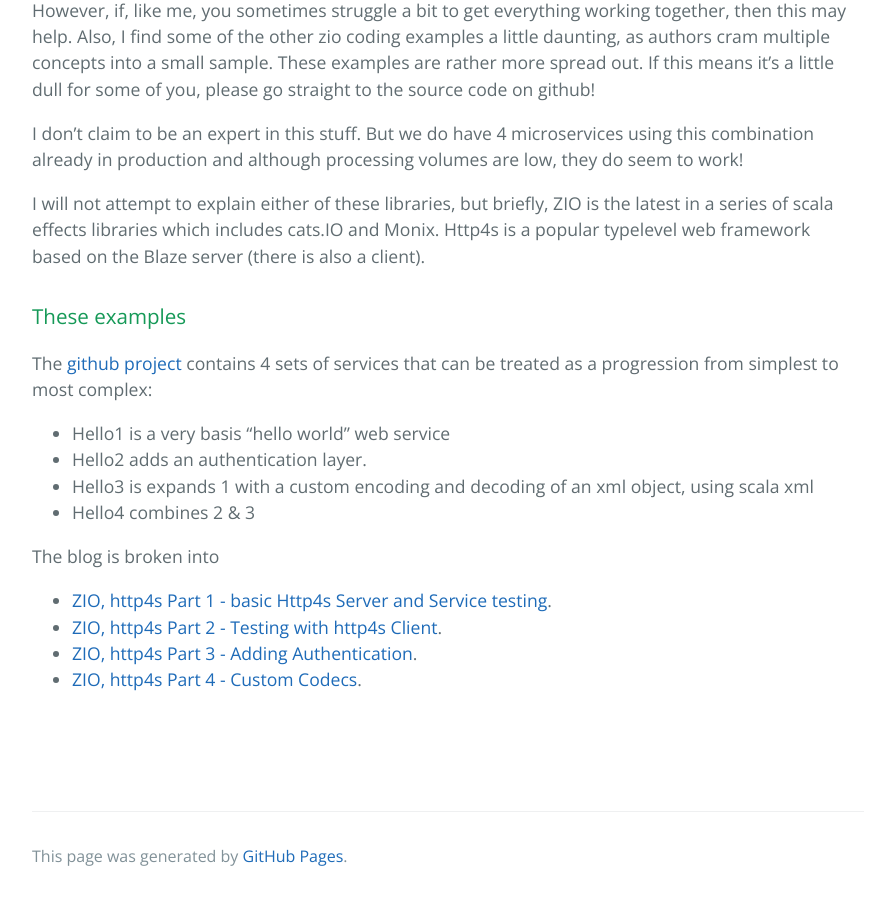
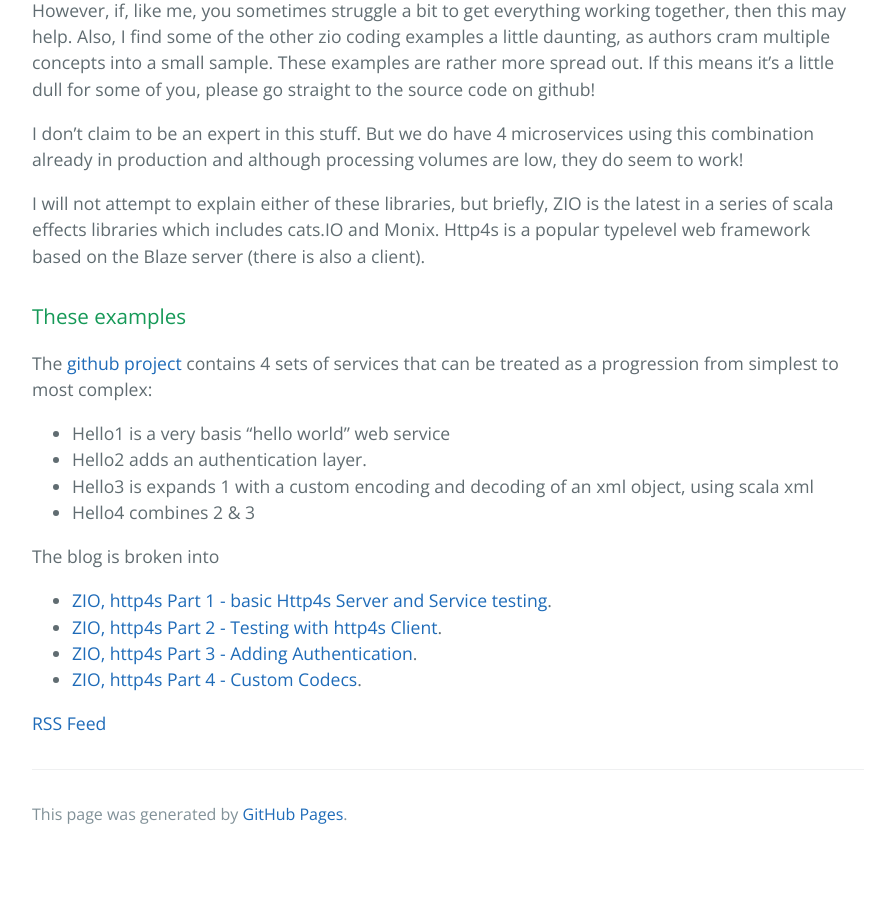
Before and after one commit to TimPigden/TimPigden.github.io, a Jekyll site: the page built from _pages/zio-http4s/intro.md, in a window 1280 px wide and 900 px high, scrolled down 920 px. Shown: the whole window, without its empty margins (192-1069 px from the left). Built offline with Jekyll 4.4.1, drawn with Linux system fonts in a browser that asks for light colours; after the commit the page ends 1778 px from its top, so only the background shows below that.

Commit message:
rss feed added

```diff
--- a/_pages/zio-http4s/intro.md
+++ b/_pages/zio-http4s/intro.md
@@ -43,4 +43,4 @@ The blog is broken into
 * [ZIO, http4s Part 3 - Adding Authentication](zio-http4s-part3.md).
 * [ZIO, http4s Part 4 - Custom Codecs](zio-http4s-part4.md).
 
-<a class="btn btn-rss" href="/feed.xml" target="_blank">RSS</a>
+[RSS Feed](./feed.xml)
```
